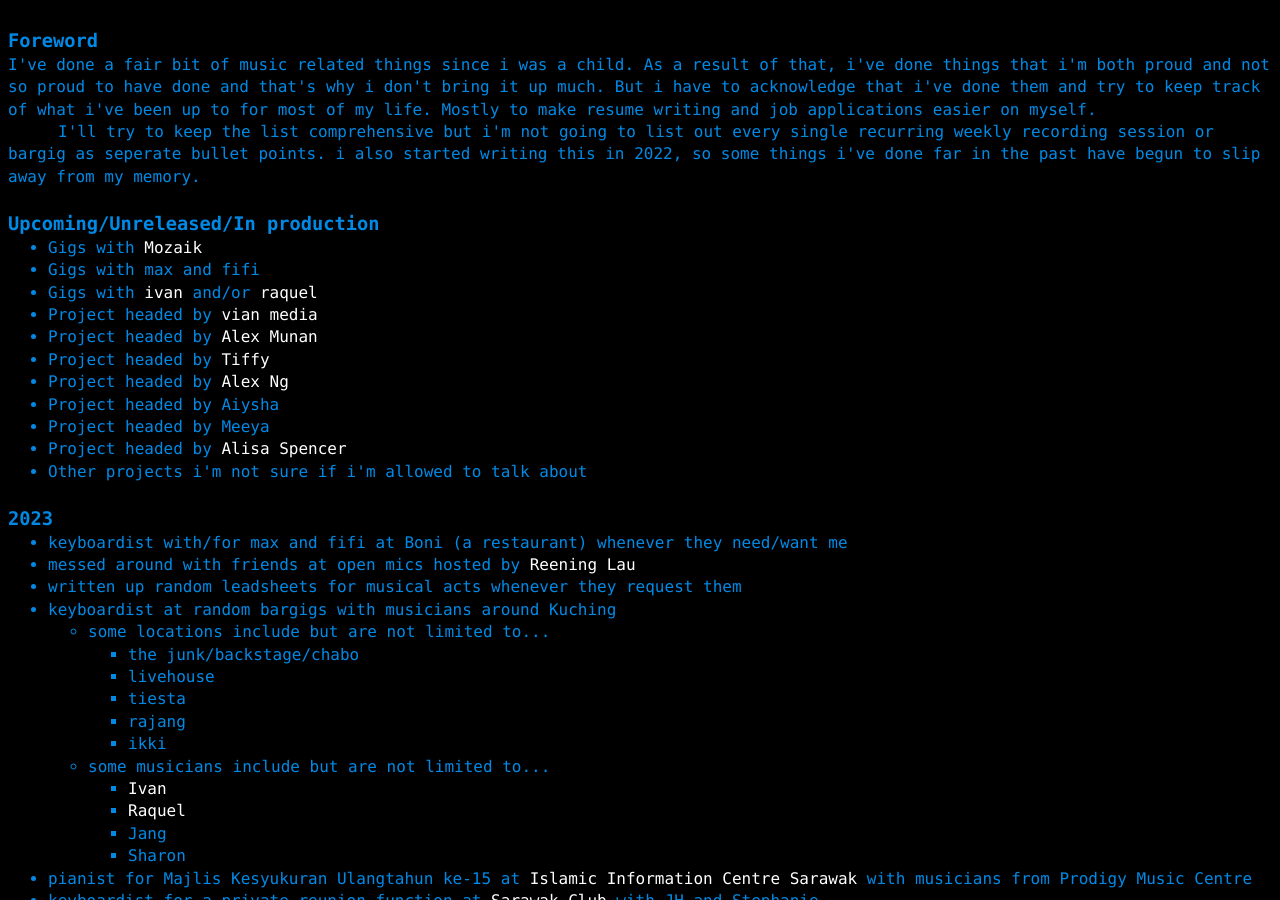
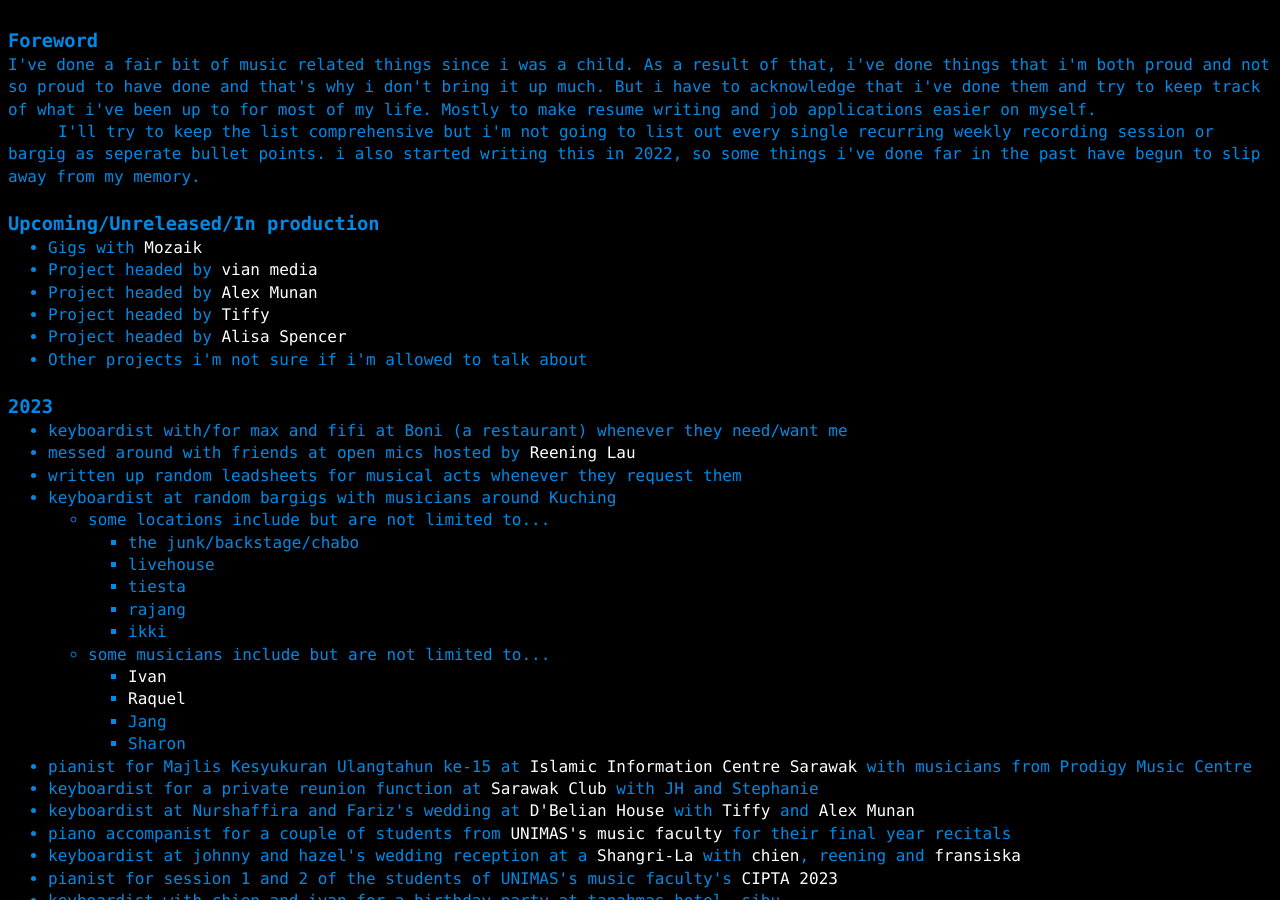
Before and after one commit to a-erfan-aa/a-erfan-aa.github.io, a Jekyll site: the page built from things-i-make/music-comprehensive.html, in a window 1280 px wide and 900 px high, scrolled down 372 px. Built offline with Jekyll 4.4.1, drawn with Linux system fonts in a browser that asks for light colours; some of the changed text lies outside the part shown.

Commit message:
Remove or move entries around in music-comprehensive.html
Entries either removed entirely or moved into the stalled section

Also update lastChanged

```diff
--- a/things-i-make/music-comprehensive.html
+++ b/things-i-make/music-comprehensive.html
@@ -58,14 +58,9 @@
 	<h3>Upcoming/Unreleased/In production</h3>
 	<ul>
 		<li>Gigs with <a href="https://www.instagram.com/soundofmozaik/">Mozaik</a></li>
-		<li>Gigs with max and fifi</li>
-		<li>Gigs with <a href="https://www.instagram.com/ivandoivandont/">ivan</a> and/or <a href="https://www.instagram.com/raquelthen/">raquel</a></li>
 		<li>Project headed by <a href="https://www.instagram.com/vianmedia.malaysia/">vian media</a></li>
 		<li>Project headed by <a href="https://www.instagram.com/alex_munan/">Alex Munan</a></li>
 		<li>Project headed by <a href="https://www.instagram.com/tiffanytammy/">Tiffy</a></li>
-		<li>Project headed by <a href="https://www.instagram.com/alexngwhng/">Alex Ng</a></li>
-		<li>Project headed by Aiysha</li>
-		<li>Project headed by Meeya</li>
 		<li>Project headed by <a href="https://www.instagram.com/alisaspencer/">Alisa Spencer</a></li>
 		<li>Other projects i'm not sure if i'm allowed to talk about</li>
 	</ul>
```
Also changed, not shown: other parts of things-i-make/music-comprehensive.html (+5 -2 lines).
